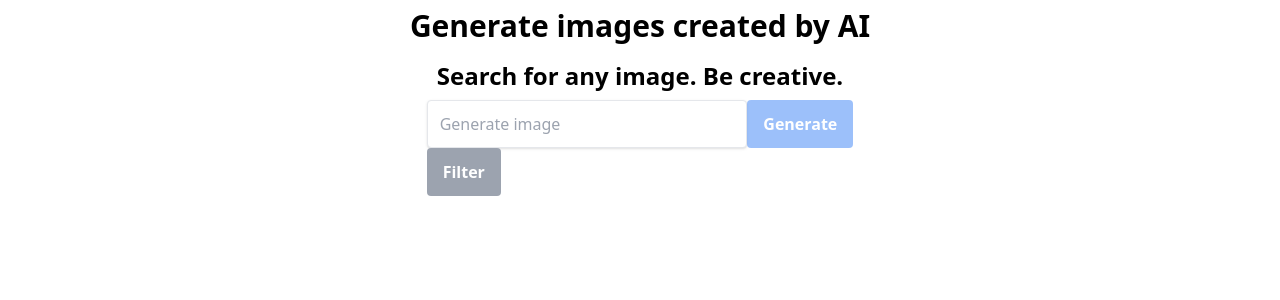
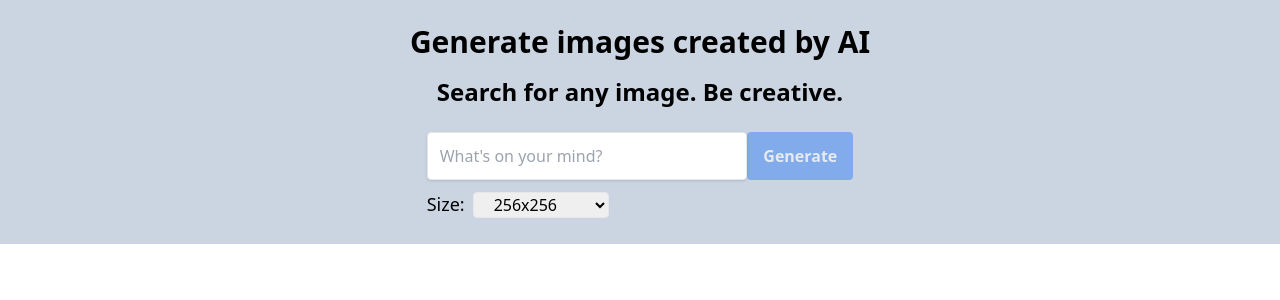
Before and after one commit to Dromediansk/image-ai-generator, a Next.js app: page / in a window 1280 px wide. Shown: the top 300 px of the page. Built offline with nearby package versions, Linux system fonts and the light colour scheme.

Commit message:
minor styling fixes

```diff
--- a/components/Filter.jsx
+++ b/components/Filter.jsx
@@ -1,34 +1,20 @@
-import { useState } from "react";
 import Dropdown from "../lib/Dropdown";
 import { IMAGE_SIZES } from "../utils/constants";
 
 const Filter = ({ formState, onChange }) => {
-  const [isVisible, setIsVisible] = useState(false);
-
   return (
-    <div className="grid lg:grid-cols-3 grid-cols-none">
+    <div className="pb-4 grid lg:grid-cols-3 grid-cols-none bg-slate-300">
       <div />
       <div className="flex items-center h-12">
-        <button
-          type="button"
-          className="bg-gray-400 hover:bg-gray-600 text-white font-bold py-3 px-4 rounded"
-          onClick={() => {
-            setIsVisible((prevState) => !prevState);
-          }}
-        >
-          Filter
-        </button>
-
-        {isVisible && (
         <div className="grid grid-cols-2">
           <Dropdown
             value={formState.size}
             name="size"
+            title="Size"
             options={Object.values(IMAGE_SIZES)}
             onChange={onChange}
           />
         </div>
-        )}
       </div>
       <div />
     </div>
--- /dev/null
+++ b/components/Header.jsx
@@ -0,0 +1,12 @@
+const Header = () => {
+  return (
+    <div className="text-center bg-slate-300 p-4">
+      <h1 className="text-3xl font-bold p-2">Generate images created by AI</h1>
+      <h2 className="text-2xl font-bold p-2">
+        Search for any image. Be creative.
+      </h2>
+    </div>
+  );
+};
+
+export default Header;
--- a/components/SearchInput.jsx
+++ b/components/SearchInput.jsx
@@ -1,13 +1,13 @@
 export const SearchInput = ({ formState, onChange, onSubmit, loading }) => {
   return (
-    <div className="grid lg:grid-cols-3 grid-cols-none">
+    <div className="grid lg:grid-cols-3 grid-cols-none bg-slate-300">
       <div />
       <form>
         <div className="flex">
           <input
             className="flex-1 shadow appearance-none border rounded py-3 px-3 text-gray-700 leading-tight focus:outline-slate-400"
             type="text"
-            placeholder="Generate image"
+            placeholder="What's on your mind?"
             onChange={onChange}
             value={formState.query}
             name="query"
--- a/lib/Dropdown.jsx
+++ b/lib/Dropdown.jsx
@@ -1,15 +1,15 @@
-const Dropdown = ({ name, options, value, onChange }) => {
+const Dropdown = ({ name, title = name, options, value, onChange }) => {
   return (
     <div>
-      <label htmlFor={name} className="p-2 text-lg">
-        {name}:
+      <label htmlFor={name} className="text-lg">
+        {title}:
       </label>
       <select
         id={name}
         name={name}
         value={value}
         onChange={onChange}
-        className="border rounded px-4"
+        className="border rounded px-4 mx-2"
       >
         {options.map((option) => (
           <option key={option}>{option}</option>
--- a/pages/index.js
+++ b/pages/index.js
@@ -5,6 +5,7 @@ import { SearchInput } from "../components/SearchInput";
 import Spinner from "../lib/Spinner";
 import Filter from "../components/Filter";
 import { IMAGE_SIZES } from "../utils/constants";
+import Header from "../components/Header";
 
 const emptyFormState = { query: "", size: IMAGE_SIZES.SMALL };
 const emptyFetchedData = { size: "", images: [] };
@@ -61,14 +62,7 @@ export default function Home() {
         <link rel="icon" href="/favicon.ico" />
       </Head>
       <main>
-        <div className="text-center">
-          <h1 className="text-3xl font-bold p-2">
-            Generate images created by AI
-          </h1>
-          <h2 className="text-2xl font-bold p-2">
-            Search for any image. Be creative.
-          </h2>
-        </div>
+        <Header />
 
         <SearchInput
           formState={formState}
```
Lines whose indentation alone changed are shown as unchanged.
